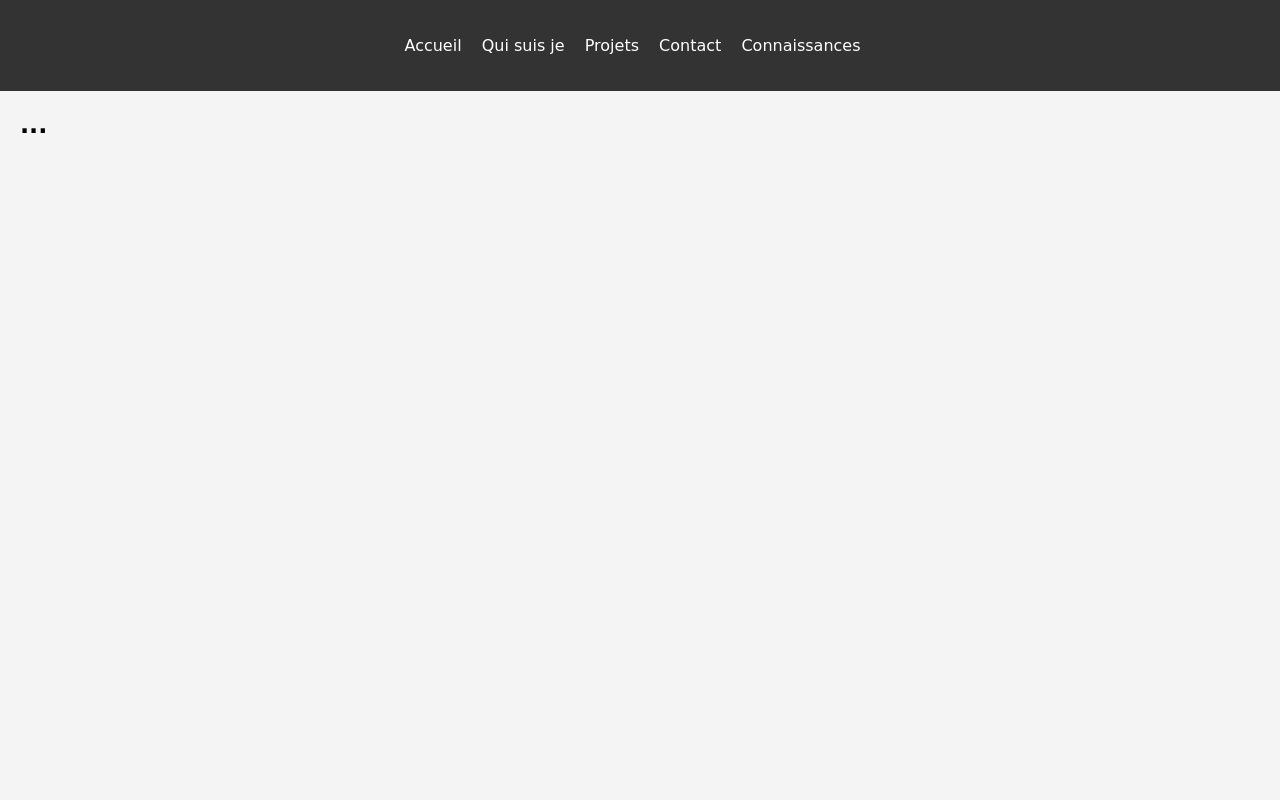
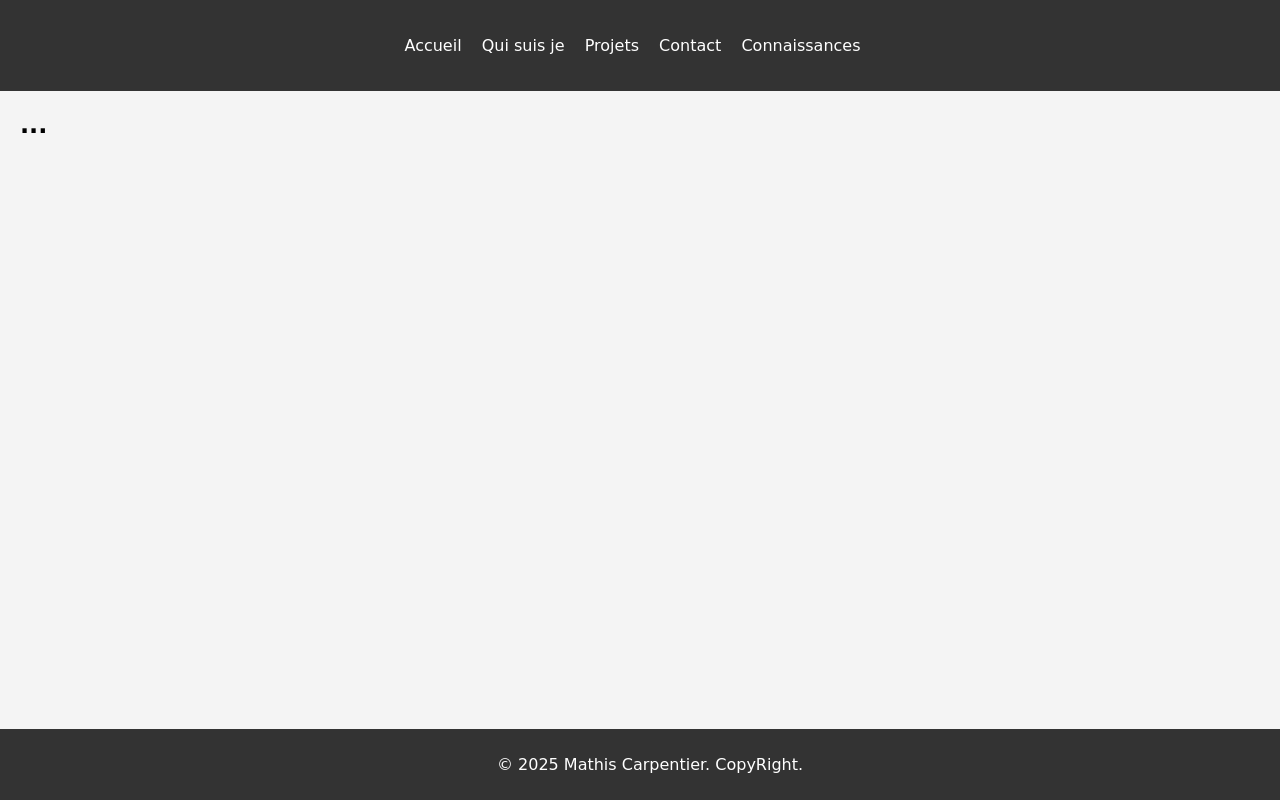
Before and after one commit to Sihtamswag/carpentiermathis.github.io, a plain HTML site: page about.html in a window 1280 px wide. Drawn offline with Linux system fonts and the light colour scheme.

Commit message:
about.html connaissance.html contact.html

```diff
--- a/about.html
+++ b/about.html
@@ -22,5 +22,10 @@
     <section>
         <h2> ...</h2>
     </section>
+
+    <footer>
+        <p>© 2025 Mathis Carpentier. CopyRight.</p>
+    </footer>
+
 </body>
 </html>
```
Also changed, not shown: connaissance.html (+5 -0 lines), contact.html (+4 -0 lines), index.html (+1 -0 lines).
